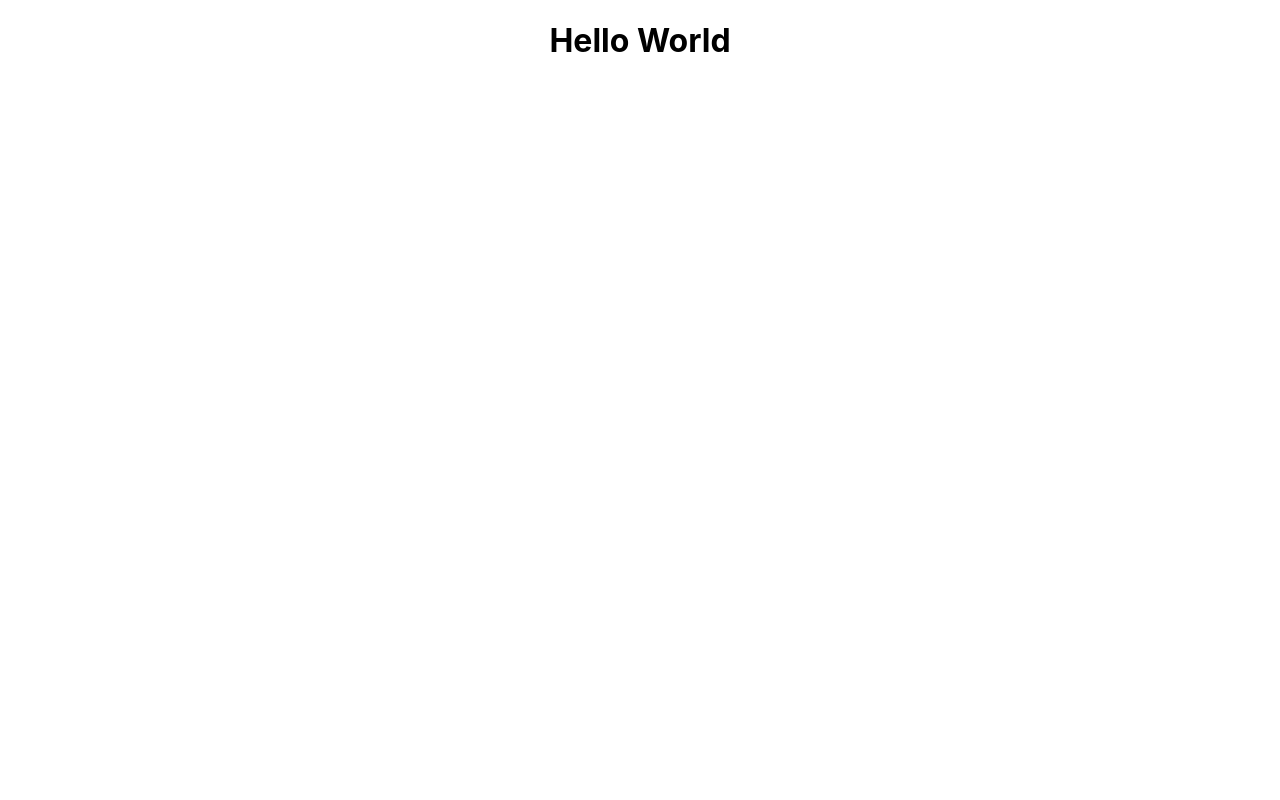
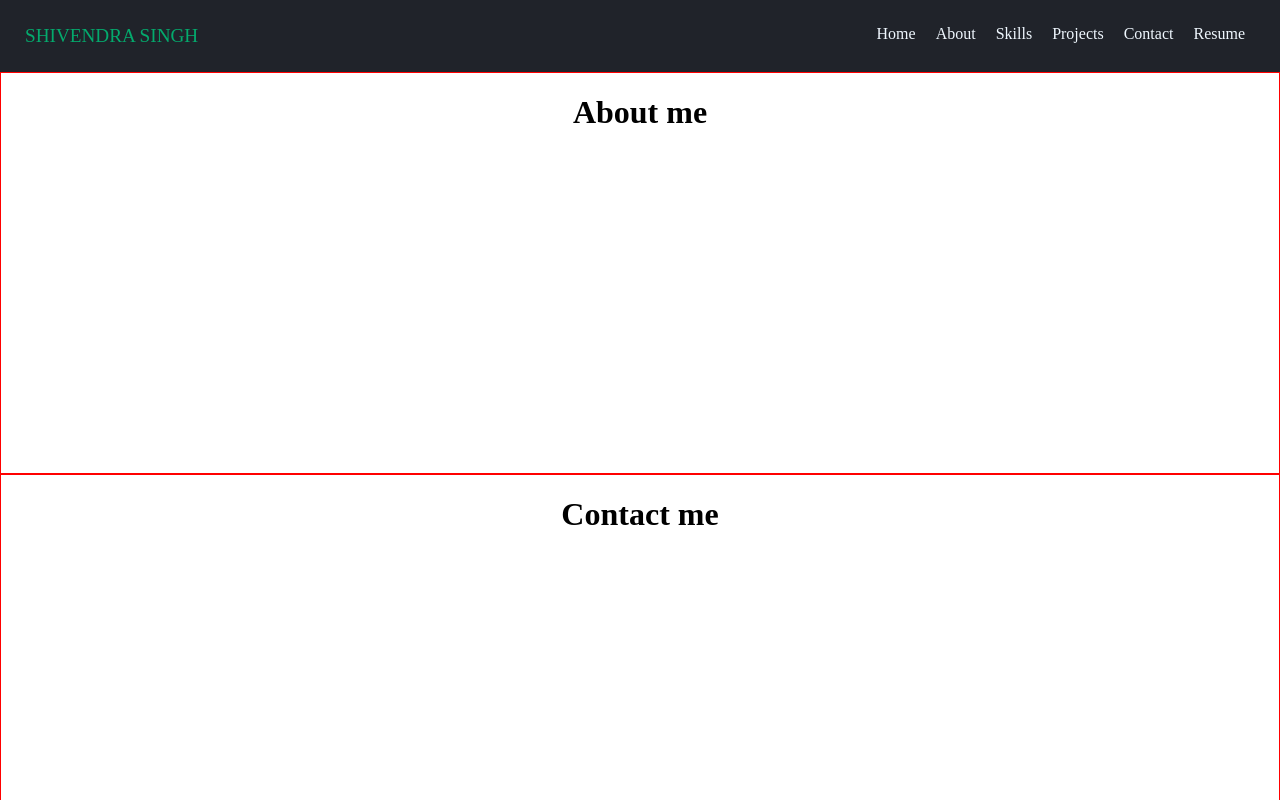
Before and after one commit to Shivaay044/Shivaay044.github.io, a React (Create React App) app: page / in a window 1280 px wide. Shown: the top 800 px of the page. Built offline with nearby package versions, Linux system fonts and the light colour scheme.

Commit message:
PortFolio Navbar

```diff
--- a/src/App.js
+++ b/src/App.js
@@ -1,12 +1,21 @@
-
-import './App.css';
+import "./App.css";
+import Home from "./Components/Home/Home";
+import Navbar from "./Components/Navbar/Navbar";
 
 function App() {
-  return (
-    <div className="App">
-      <h1>Hello World </h1>
-    </div>
-  );
+
+
+
+
+  return <div className="App">
+   {/* <--------Navbar------------> */}
+
+  <Home/>
+   <h1>Hello World</h1>
+
+
+
+  </div>;
 }
 
 export default App;
--- /dev/null
+++ b/src/Components/Home/Home.jsx
@@ -0,0 +1,26 @@
+import React from "react";
+import Navbar from "../Navbar/Navbar";
+
+function Home() {
+  return <div>
+     <Navbar/>
+     <div style={{border:"1px solid red",height:"50vh"}} id="About">
+           <h1>About me</h1>
+     </div>
+     <div style={{border:"1px solid red",height:"50vh"}} id="Contact">
+           <h1>Contact me</h1>
+     </div>
+     <div style={{border:"1px solid red",height:"50vh"}} id="Skills">
+           <h1>Skill</h1>
+     </div>
+     <div style={{border:"1px solid red",height:"50vh"}} id="Projects">
+           <h1>Projects</h1>
+     </div>
+     <div style={{border:"1px solid red",height:"50vh"}} id="Resume">
+           <h1>Resume</h1>
+     </div>
+
+  </div>;
+}
+
+export default Home;
--- /dev/null
+++ b/src/Components/Navbar/Navbar.css
@@ -0,0 +1,57 @@
+.navbar{
+    display: flex;
+    justify-content: space-between ;
+    background-color: #20232a;
+    padding: 25px;
+}
+
+html{
+  scroll-behavior: smooth;
+}
+
+.nav-menu-opt{
+  padding: 10px;
+  text-decoration: none;
+  color: aliceblue;
+  scroll-behavior: smooth;
+}
+
+.nav-head{
+    text-decoration: none;
+    color: #04AA6D;
+    font-size: larger;
+}
+
+.hameburger-open-icon{
+  display: none;
+}
+
+
+@media (max-width: 700px) {
+  .nav-head{
+    display: none;
+  }
+
+  .hameburger-open-icon{
+    display:block;
+    position: absolute;
+    right: 30px;
+    top: 10px;
+    color:red;
+  }
+
+  .hameburger-open-icon-invisible{
+    display:none;
+  }
+
+  .nav-menu-opt{
+    display: block;
+    text-decoration: none;
+  }
+
+  .nav-all-opt{
+     margin: auto;
+  }
+
+
+}
--- /dev/null
+++ b/src/Components/Navbar/Navbar.jsx
@@ -0,0 +1,63 @@
+import React, { useEffect, useRef, useState } from "react";
+import "./Navbar.css";
+import { FiMenu } from "react-icons/fi";
+import { CgClose } from "react-icons/cg";
+import gsap from "gsap";
+
+function Navbar() {
+  const [hameburger, setHamberger] = useState("hameburger-open-icon-invisible");
+
+
+
+  const handleHamburgToggle = (e) => {
+    if (hameburger === "hameburger-open-icon-invisible") {
+      setHamberger("nav-all-opt");
+    } else {
+      setHamberger("hameburger-open-icon-invisible");
+    }
+  };
+
+
+
+  return (
+    <header>
+      <div className="navbar">
+        <div>
+          <a className="nav-head" href="#">
+            SHIVENDRA SINGH
+          </a>
+        </div>
+
+        <a  onClick={handleHamburgToggle} className="hameburger-open-icon">
+          {hameburger == "nav-all-opt" ? (
+            <CgClose size="35px" />
+          ) : (
+            <FiMenu size="35px" />
+          )}
+        </a>
+        <div   id="thirdCircle" className={hameburger}>
+          <a className="nav-menu-opt" href="/#Home">
+            Home
+          </a>
+          <a className="nav-menu-opt" href="/#About">
+            About
+          </a>
+          <a className="nav-menu-opt" href="/#Skills">
+            Skills
+          </a>
+          <a className="nav-menu-opt" href="/#Projects">
+            Projects
+          </a>
+          <a className="nav-menu-opt" href="/#Contact">
+            Contact
+          </a>
+          <a className="nav-menu-opt" href="/#Resume">
+            Resume
+          </a>
+        </div>
+      </div>
+    </header>
+  );
+}
+
+export default Navbar;
--- a/src/index.css
+++ b/src/index.css
@@ -1,13 +1,4 @@
 body {
   margin: 0;
-  font-family: -apple-system, BlinkMacSystemFont, 'Segoe UI', 'Roboto', 'Oxygen',
-    'Ubuntu', 'Cantarell', 'Fira Sans', 'Droid Sans', 'Helvetica Neue',
-    sans-serif;
-  -webkit-font-smoothing: antialiased;
-  -moz-osx-font-smoothing: grayscale;
+  padding: 0;
 }
-
-code {
-  font-family: source-code-pro, Menlo, Monaco, Consolas, 'Courier New',
-    monospace;
-}
--- a/src/index.js
+++ b/src/index.js
@@ -3,12 +3,13 @@ import ReactDOM from 'react-dom/client';
 import './index.css';
 import App from './App';
 import reportWebVitals from './reportWebVitals';
+import { BrowserRouter } from 'react-router-dom';
 
 const root = ReactDOM.createRoot(document.getElementById('root'));
 root.render(
-  <React.StrictMode>
-    <App />
-  </React.StrictMode>
+
+      <App />
+
 );
 
 // If you want to start measuring performance in your app, pass a function
```
Also changed, not shown: package.json (+1 -41 lines), src/Components/Home/Home.css (added), 1 other file (tests, documents, lock files or other folders).
